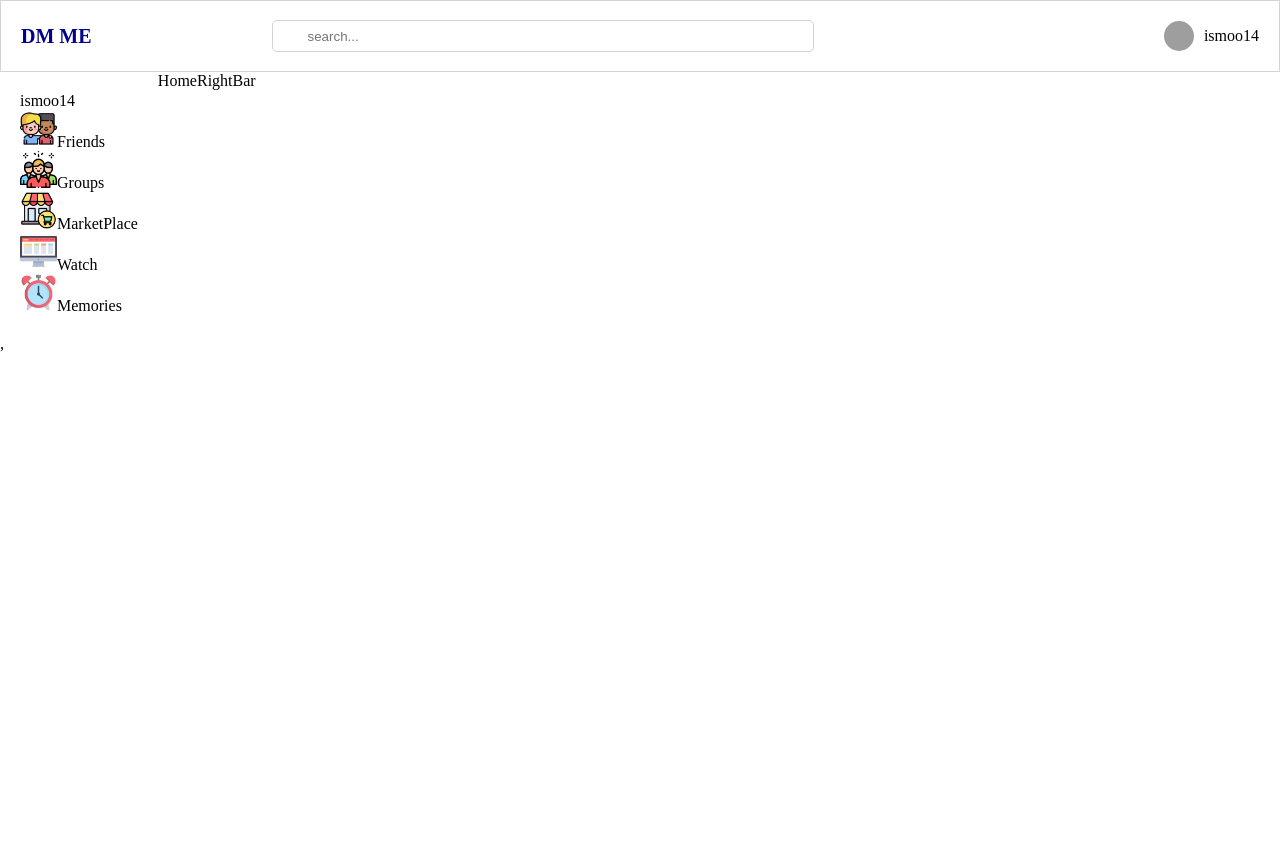
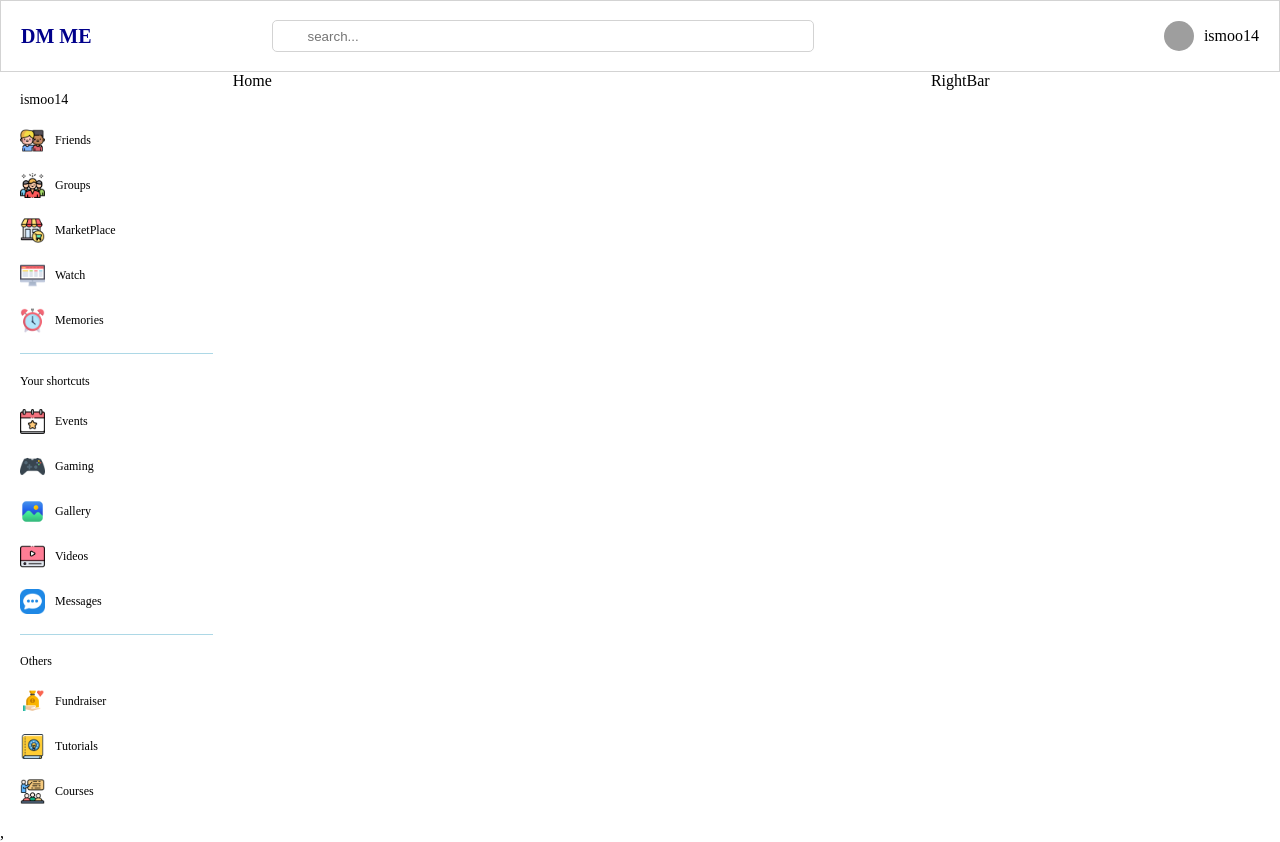
Before and after one commit to ismoo14/social-media-project-, a React (Create React App) app: page / in a window 1280 px wide. Before the commit the page ends 800 px from the top, so only its background shows below. Built offline with nearby package versions, Linux system fonts and the light colour scheme; grey boxes are pictures that could not be loaded; some icons are missing.

Commit message:
finished the left side of proflir page

```diff
--- a/src/App.js
+++ b/src/App.js
@@ -18,7 +18,9 @@ function App() {
         <Navbar />
         <div style={{display: "flex"}}>
         <Leftbar />
-        <Outlet />
+        <div style={{flex: 6}}>
+          <Outlet />
+        </div>
         <Rightbar />
         </div>
       </div>
--- a/src/component/leftbar/LeftBar.jsx
+++ b/src/component/leftbar/LeftBar.jsx
@@ -42,7 +42,46 @@ return (
                     <img src={memories} alt="" />
                     <span>Memories </span>
                 </div>
-
+            </div>
+            <hr />
+            <div className="menu">
+                <span>Your shortcuts</span>
+                <div className="item">
+                    <img src={events} alt="" />
+                    <span>Events </span>
+                </div>
+                <div className="item">
+                    <img src={gaming} alt="" />
+                    <span>Gaming </span>
+                </div>
+                <div className="item">
+                    <img src={gallery} alt="" />
+                    <span>Gallery </span>
+                </div>
+                <div className="item">
+                    <img src={video} alt="" />
+                    <span>Videos </span>
+                </div>
+                <div className="item">
+                    <img src={message} alt="" />
+                    <span>Messages </span>
+                </div>
+            </div>
+            <hr />
+            <div className="menu">
+                <span>Others</span>
+                <div className="item">
+                    <img src={fund} alt="" />
+                    <span>Fundraiser </span>
+                </div>
+                <div className="item">
+                    <img src={tutorials} alt="" />
+                    <span>Tutorials </span>
+                </div>
+                <div className="item">
+                    <img src={courses} alt="" />
+                    <span>Courses </span>
+                </div>
             </div>
         </div>
     </div>
--- a/src/component/leftbar/leftbar.scss
+++ b/src/component/leftbar/leftbar.scss
@@ -1,12 +1,28 @@
 .leftbar{
 
+    flex: 2;
     .container{
         padding: 20px;
+
+        hr{
+            margin: 20px 0px;
+            border: none;
+            height: 0.5px;
+            background-color: lightblue;
+        }
         .menu{
+            display: flex;
+            flex-direction: column;
+            gap: 20px;
+
+            span{
+                font-size: 12px;
+            }
 
             .user{
                 display: flex;
                 align-items: center;
+                gap: 10px;
                 img{
                     width: 30px;
                     height: 30px;
@@ -15,14 +31,16 @@
                 }
 
                 span{
-
+                    font-size: 14px;
                 }
             }
 
             .item{
-
+                display: flex;
+                align-items: center;
+                gap: 10px;
                 img{
-                    width: 37px;
+                    width: 25px;
                 }
 
                 span{
--- a/src/component/navbar/navbar.scss
+++ b/src/component/navbar/navbar.scss
@@ -8,6 +8,7 @@ body{
     padding: 10px 20px;
     height: 50px;
     border: 1px solid lightgray;
+    position: sticky;
     .left{
         display: flex;
         align-items: center;
--- a/src/component/rightbar/rightbar.scss
+++ b/src/component/rightbar/rightbar.scss
@@ -0,0 +1,3 @@
+.rightbar{
+    flex: 3;
+}
```
